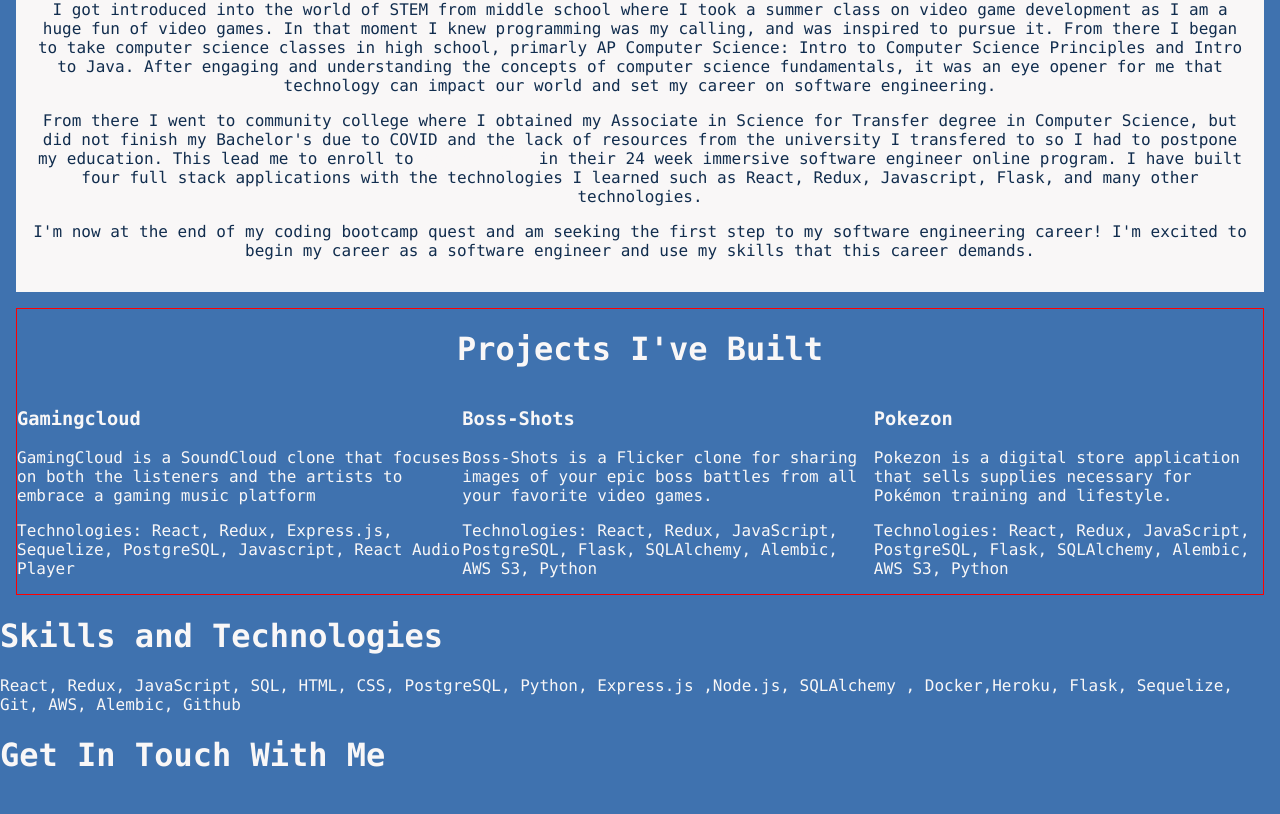
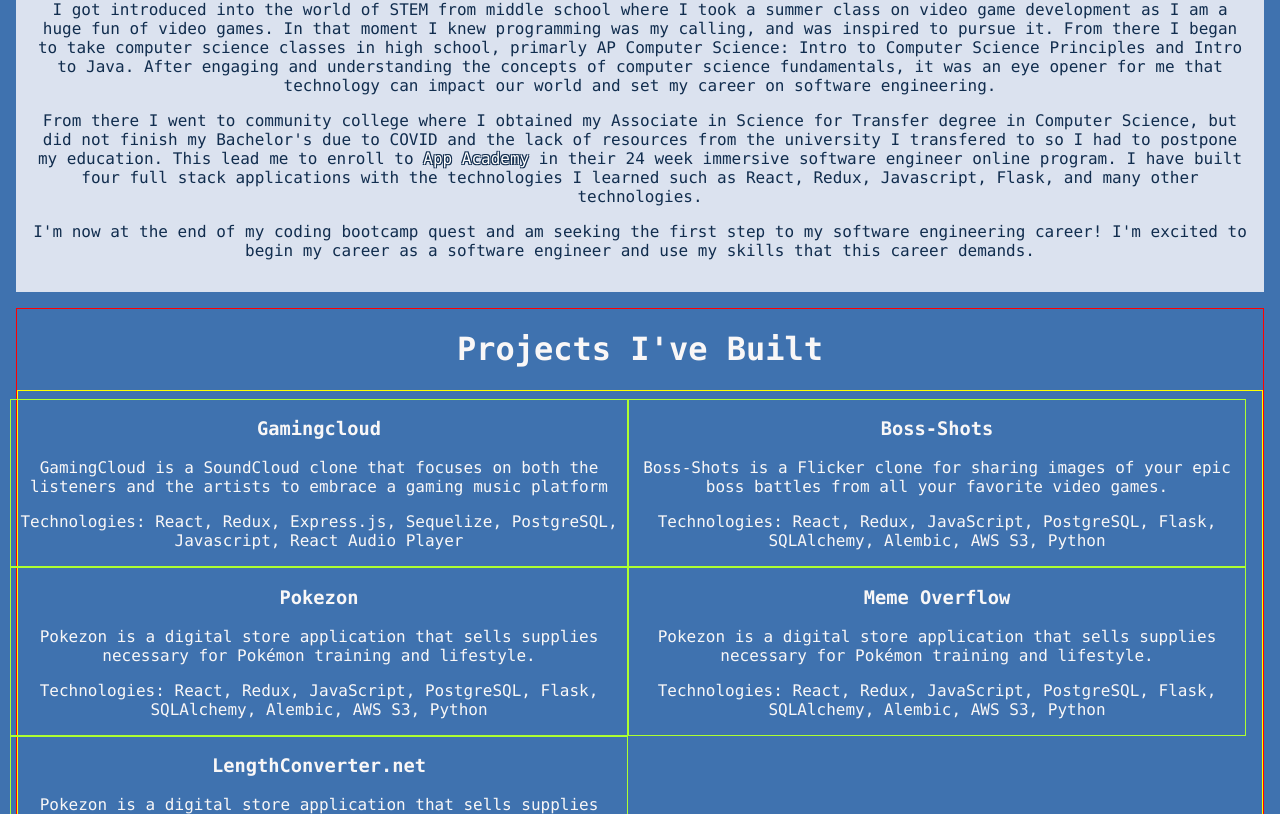
Before and after one commit to crystalchavez99/crystalchavez99.github.io, a React (Create React App) app: page / in a window 1280 px wide. Shown: the part 326-1140 px from the top of the page. Built offline with nearby package versions, Linux system fonts and the light colour scheme.

Commit message:
getting project grid almost there

```diff
--- a/package.json
+++ b/package.json
@@ -3,7 +3,10 @@
   "version": "0.1.0",
   "private": true,
   "dependencies": {
+    "@emotion/react": "^11.9.0",
+    "@emotion/styled": "^11.8.1",
     "@heroicons/react": "^1.0.6",
+    "@mui/material": "^5.8.1",
     "@testing-library/jest-dom": "^4.2.4",
     "@testing-library/react": "^9.5.0",
     "@testing-library/user-event": "^7.2.1",
--- a/src/Components/About/About.css
+++ b/src/Components/About/About.css
@@ -18,9 +18,17 @@
 
 #about-me{
     color: #112D4E;
-    background-color: #F9F7F7;
+    background-color: #DBE2EF;
     padding: 1rem;
     margin-top: 1rem;
+}
+#about-me a{
+    color: white;
+    text-shadow: -1px 1px 0 #112D4E,
+    1px 1px 0 #112D4E,
+    1px -1px 0 #112D4E,
+    -1px -1px 0 #112D4E
+    ;
 }
 
 
--- a/src/Components/Projects/Projects.css
+++ b/src/Components/Projects/Projects.css
@@ -8,4 +8,14 @@
 }
 #project-list{
     display: flex;
+    border: 1px solid yellow;
+    justify-content: center;
+    align-items: center;
+    text-align: center;
+    padding: 1rem;
 }
+
+.project{
+    text-align: center;
+    border: 1px solid greenyellow;
+}
--- a/src/Components/Projects/Projects.js
+++ b/src/Components/Projects/Projects.js
@@ -1,28 +1,58 @@
 import React from 'react';
 // import {CodeIcon} from "@heroicons/react/solid"
 import './Projects.css';
+import { Grid } from '@mui/material';
+import { Box } from '@mui/material';
 function Projects() {
     return (
         <div id="projects">
             <h1>Projects I've Built</h1>
             {/* <CodeIcon/> */}
             <div id='project-list'>
-                <div>
+                <Box >
+                    <Grid container rowSpacing={1} columnSpacing={{ xs: 1, sm: 2, md: 3 }}>
+                        <Grid xs={6} >
+                        <div className='project'>
                             <h3>Gamingcloud</h3>
                             <p className='project-description'>GamingCloud is a SoundCloud clone that focuses on both the listeners and the artists to embrace a gaming music
                                 platform</p>
                             <p>Technologies: React, Redux, Express.js, Sequelize, PostgreSQL, Javascript, React Audio Player</p>
                         </div>
-                <div>
+                        </Grid>
+
+                        <Grid xs={6}>
+                            <div className='project'>
                                 <h3>Boss-Shots</h3>
                                 <p className='project-description'>Boss-Shots is a Flicker clone for sharing images of your epic boss battles from all your favorite video games.</p>
                                 <p>Technologies: React, Redux, JavaScript, PostgreSQL, Flask, SQLAlchemy, Alembic, AWS S3, Python</p>
                             </div>
-                <div>
+                        </Grid>
+                        <Grid xs={6}>
+                            <div className='project'>
                                 <h3>Pokezon</h3>
                                 <p className='project-description'>Pokezon is a digital store application that sells supplies necessary for Pokémon training and lifestyle.</p>
                                 <p>Technologies: React, Redux, JavaScript, PostgreSQL, Flask, SQLAlchemy, Alembic, AWS S3, Python</p>
                             </div>
+                        </Grid>
+                        <Grid xs={6}>
+                            <div className='project'>
+                                <h3>Meme Overflow</h3>
+                                <p className='project-description'>Pokezon is a digital store application that sells supplies necessary for Pokémon training and lifestyle.</p>
+                                <p>Technologies: React, Redux, JavaScript, PostgreSQL, Flask, SQLAlchemy, Alembic, AWS S3, Python</p>
+                            </div>
+                        </Grid>
+                        <Grid xs={6}>
+                            <div className='project'>
+                                <h3>LengthConverter.net</h3>
+                                <p className='project-description'>Pokezon is a digital store application that sells supplies necessary for Pokémon training and lifestyle.</p>
+                                <p>Technologies: React, Redux, JavaScript, PostgreSQL, Flask, SQLAlchemy, Alembic, AWS S3, Python</p>
+                            </div>
+                        </Grid>
+                    </Grid>
+                </Box>
+
+
+
             </div>
         </div>
     )
```
Also changed, not shown: 1 other file (tests, documents, lock files or other folders). Lines whose indentation alone changed are shown as unchanged.
